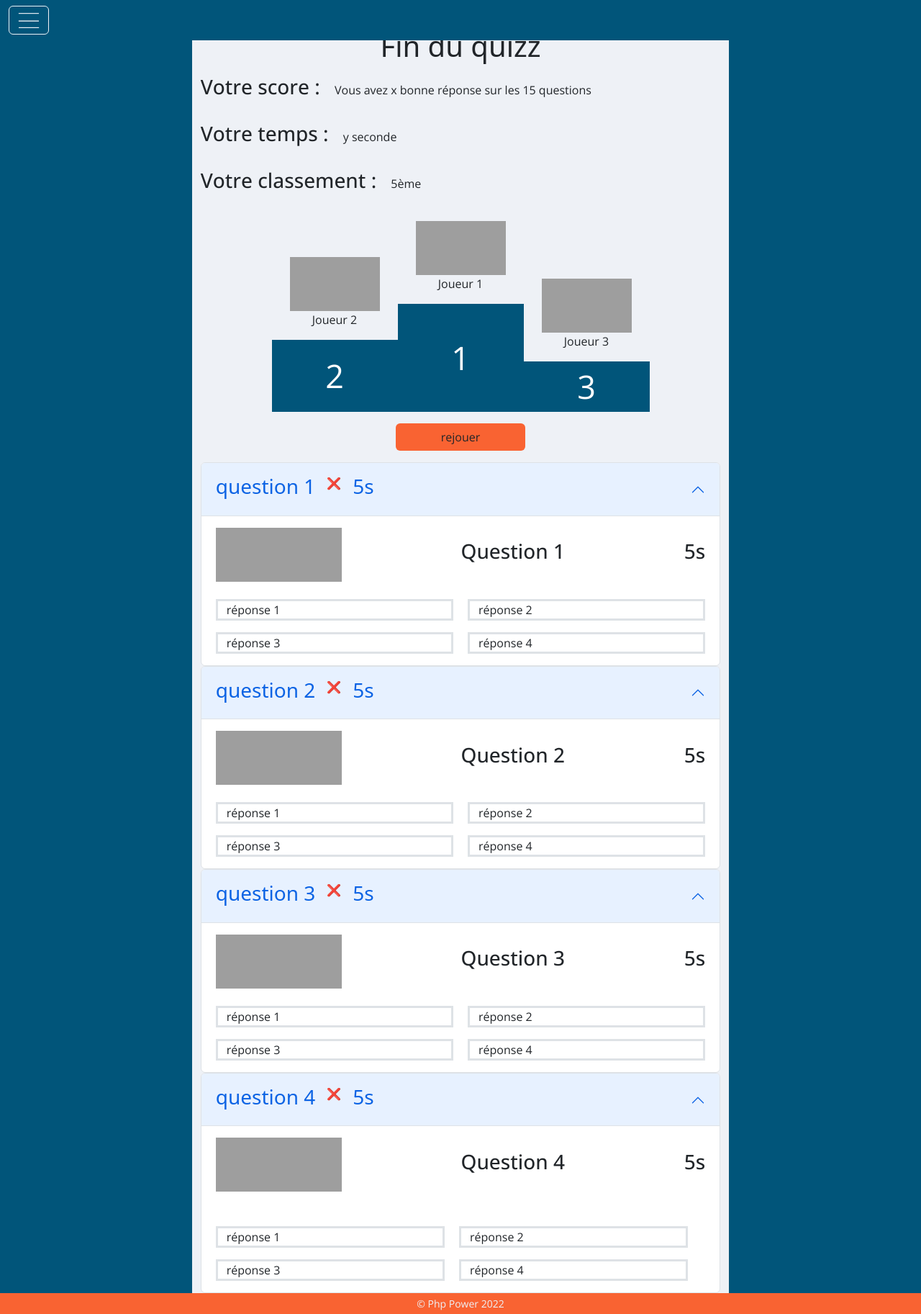
After one commit to Maria-dsa/superquizz, a PHP site: template src/View/Home/result.html.twig in a window 1280 px wide. The commit adds this page. Shown: the whole page at 72% size. Run offline with PHP 8.4, Linux system fonts and the light colour scheme; the template is opened without the code that fills it, so the values that code supplies are empty; some libraries are stand-ins or nearby versions; some web fonts are replaced; grey boxes are pictures that could not be loaded.

Commit message:
commencement page result

```diff
--- a/src/Controller/HomeController.php
+++ b/src/Controller/HomeController.php
@@ -16,4 +16,9 @@ class HomeController extends AbstractController
     {
         return $this->twig->render('Admin/admin.html.twig');
     }
+
+    public function result(): string
+    {
+        return $this->twig->render('Home/result.html.twig');
+    }
 }
--- /dev/null
+++ b/src/View/Home/result.html.twig
@@ -0,0 +1,200 @@
+{% extends "layout.html.twig" %}
+
+{% block stylesheet %}
+	<link rel="stylesheet" href="/assets/css/result.css">
+{% endblock %}
+
+{% block content %}
+	<div class="container-fluid">
+		<div class="row">
+			<div class="col-lg-7 col-md-7 col-sm-7 col-10 mx-auto mt-4 d-block bg-white">
+				<h1 class="text-center">Fin du quizz</h1>
+				<div class="mt-3">
+					<h3 class="d-inline-block">Votre score :</h3>
+					<p class="d-inline-block ms-3">Vous avez x bonne réponse sur les 15 questions</p>
+				</div>
+
+                <div class="mt-3">
+				<h3 class="d-inline-block">Votre temps :</h3>
+				<p class="d-inline-block ms-3">y seconde</p>
+                </div>
+
+                <div class="mt-3">
+                    <h3 class="d-inline-block">Votre classement :</h3>
+                    <p class="d-inline-block ms-3">5ème</p>
+            </div>
+                <div class="d-flex justify-content-center mt-4">
+                <div class="containers podium">
+                    <div class="podium__item">
+                        <div class="d-flex justify-content-center content-image-podium mx-auto">
+                            <img src="https://picsum.photos/125/75" alt="" class="img-podium">
+                        </div>
+                      <p class="podium__city">Joueur 2</p>
+                      <div class="podium__rank second bg-primary">2</div>
+                    </div>
+                    <div class="podium__item">
+                        <div class="d-flex justify-content-center content-image-podium mx-auto">
+                            <img src="https://picsum.photos/125/75" alt="" class="img-podium">
+                        </div>
+                      <p class="podium__city">Joueur 1</p>
+                      <div class="podium__rank first bg-primary">1</div>
+                  </div>
+                    <div class="podium__item">
+                        <div class="d-flex justify-content-center content-image-podium mx-auto">
+                            <img src="https://picsum.photos/125/75" alt="" class="img-podium">
+                        </div>
+                      <p class="podium__city">Joueur 3</p>
+                      <div class="podium__rank third bg-primary">3</div>
+                    </div>
+                </div>
+            </div>
+
+                <div class="text-center">
+                    <a href="#" class="btn btn-neutral btn-round my-3 w-25">rejouer</a>
+                </div>
+
+                <div class="accordion" id="accordionExample">
+                    <div class="accordion-item">
+                      <h2 class="accordion-header" id="headingOne">
+                        <button class="accordion-button" type="button" data-bs-toggle="collapse" data-bs-target="#collapseOne" aria-expanded="false" aria-controls="collapseOne">
+                            <div class="d-flex justify-content-between align-items-center">
+                               <h3>question 1</h3>
+                               <p class="ms-3">❌</p>
+                               <h3 class="ms-3">5s</h3>
+                            </div>
+                        </button>
+                      </h2>
+                      <div id="collapseOne" class="accordion-collapse collapse show" aria-labelledby="headingOne" data-bs-parent="#accordionExample1">
+                        <div class="accordion-body">
+                           <div class="d-flex justify-content-between align-items-center">
+                               <div>
+                                  <img src="https://picsum.photos/175/75" alt="" class="img-fluid">
+                               </div>
+                               <h3>Question 1</h3>
+                               <h3>5s</h3>
+                           </div>
+                           <div class="container">
+                            <div class="row mt-4 row-question">
+                                <div class="col border border-3">réponse 1</div>
+                                <div class="col border border-3">réponse 2</div>
+                            </div>
+                            <div class="row mt-3 row-question">
+                                <div class="col border border-3">réponse 3</div>
+                                <div class="col border border-3">réponse 4</div>
+                            </div>
+                            </div>
+                           </div>
+                        </div>
+                      </div>
+                    </div>
+
+                    <div class="accordion" id="accordionExample">
+                        <div class="accordion-item">
+                          <h2 class="accordion-header" id="headingOne">
+                            <button class="accordion-button" type="button" data-bs-toggle="collapse" data-bs-target="#collapseOne" aria-expanded="false" aria-controls="collapseOne">
+                                <div class="d-flex justify-content-between align-items-center">
+                                   <h3>question 2</h3>
+                                   <p class="ms-3">❌</p>
+                                   <h3 class="ms-3">5s</h3>
+                                </div>
+                            </button>
+                          </h2>
+                          <div id="collapseOne" class="accordion-collapse collapse show" aria-labelledby="headingOne" data-bs-parent="#accordionExample1">
+                            <div class="accordion-body">
+                               <div class="d-flex justify-content-between align-items-center">
+                                   <div>
+                                      <img src="https://picsum.photos/175/75" alt="" class="img-fluid">
+                                   </div>
+                                   <h3>Question 2</h3>
+                                   <h3>5s</h3>
+                               </div>
+                               <div class="container">
+                                <div class="row mt-4 row-question">
+                                    <div class="col border border-3">réponse 1</div>
+                                    <div class="col border border-3">réponse 2</div>
+                                </div>
+                                <div class="row mt-3 row-question">
+                                    <div class="col border border-3">réponse 3</div>
+                                    <div class="col border border-3">réponse 4</div>
+                                </div>
+                                </div>
+                               </div>
+                            </div>
+                          </div>
+                        </div>
+
+                        <div class="accordion" id="accordionExample">
+                            <div class="accordion-item">
+                              <h2 class="accordion-header" id="headingOne">
+                                <button class="accordion-button" type="button" data-bs-toggle="collapse" data-bs-target="#collapseOne" aria-expanded="false" aria-controls="collapseOne">
+                                    <div class="d-flex justify-content-between align-items-center">
+                                       <h3>question 3</h3>
+                                       <p class="ms-3">❌</p>
+                                       <h3 class="ms-3">5s</h3>
+                                    </div>
+                                </button>
+                              </h2>
+                              <div id="collapseOne" class="accordion-collapse collapse show" aria-labelledby="headingOne" data-bs-parent="#accordionExample">
+                                <div class="accordion-body">
+                                   <div class="d-flex justify-content-between align-items-center">
+                                       <div>
+                                          <img src="https://picsum.photos/175/75" alt="" class="img-fluid">
+                                       </div>
+                                       <h3>Question 3</h3>
+                                       <h3>5s</h3>
+                                   </div>
+                                   <div class="container">
+                                    <div class="row mt-4 row-question">
+                                        <div class="col border border-3">réponse 1</div>
+                                        <div class="col border border-3">réponse 2</div>
+                                    </div>
+                                    <div class="row mt-3 row-question">
+                                        <div class="col border border-3">réponse 3</div>
+                                        <div class="col border border-3">réponse 4</div>
+                                    </div>
+                                    </div>
+                                   </div>
+                                </div>
+                              </div>
+                            </div>
+
+                            <div class="accordion" id="accordionExample">
+                                <div class="accordion-item">
+                                  <h2 class="accordion-header" id="headingOne">
+                                    <button class="accordion-button" type="button" data-bs-toggle="collapse" data-bs-target="#collapseOne" aria-expanded="false" aria-controls="collapseOne">
+                                        <div class="d-flex justify-content-between align-items-center">
+                                           <h3>question 4</h3>
+                                           <p class="ms-3">❌</p>
+                                           <h3 class="ms-3">5s</h3>
+                                        </div>
+                                    </button>
+                                  </h2>
+                                  <div id="collapseOne" class="accordion-collapse collapse show" aria-labelledby="headingOne" data-bs-parent="#accordionExample">
+                                    <div class="accordion-body">
+                                       <div class="d-flex justify-content-between align-items-center">
+                                           <div>
+                                              <img src="https://picsum.photos/175/75" alt="" class="img-fluid">
+                                           </div>
+                                           <h3>Question 4</h3>
+                                           <h3>5s</h3>
+                                       </div>
+                                       <div class="container">
+                                        <div class="row mt-4">
+                                            <div class="row mt-4 row-question">
+                                                <div class="col border border-3">réponse 1</div>
+                                                <div class="col border border-3">réponse 2</div>
+                                            </div>
+                                            <div class="row mt-3 row-question">
+                                                <div class="col border border-3">réponse 3</div>
+                                                <div class="col border border-3">réponse 4</div>
+                                        </div>
+                                        </div>
+                                       </div>
+                                    </div>
+                                  </div>
+                                </div>
+                </div>
+			</div>
+		</div>
+	</div>
+{% endblock %}
--- a/src/routes.php
+++ b/src/routes.php
@@ -8,6 +8,7 @@
 // e.g route '/item/edit?id=1' will execute $itemController->edit(1)
 return [
     '' => ['HomeController', 'index',],
+    'result' => ['HomeController', 'result',],
     'game' => ['GameController', 'index'],
     'admin/add' => ['QuestionController', 'add',],
     'admin/show' => ['QuestionController', 'index',],
```
Also changed, not shown: public/assets/css/result.css (added).
